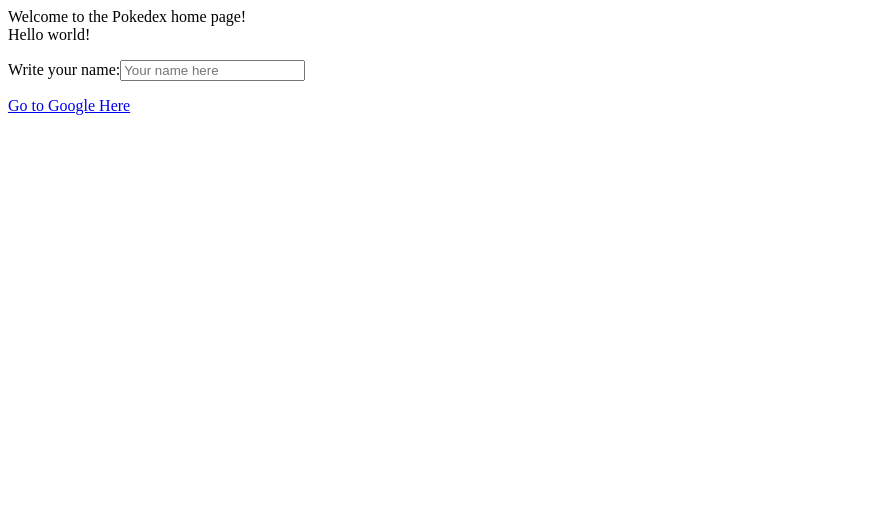
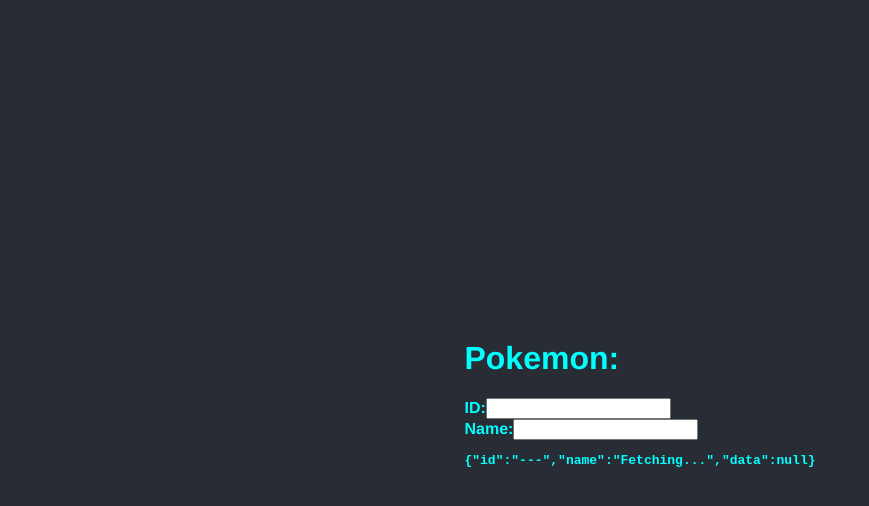
Before and after one commit to EstebanVictorio/pokedex-hooks-app, a Next.js app: page / in a window 1280 px wide. Shown: the top 506 px of the page, without its empty margins (0-869 px from the left). Built offline with nearby package versions, Linux system fonts and the light colour scheme.

Commit message:
[add] Added utils, layout and hocs

```diff
--- a/aliases.js
+++ b/aliases.js
@@ -4,7 +4,8 @@
 
 
 const aliases = {
-  component : `${root}/component`
+  component : `${root}/component`,
+  utils : `${root}/utils`,
 }
 
 
--- /dev/null
+++ b/component/container/target-container.js
@@ -0,0 +1,21 @@
+import { useState, useEffect } from 'react'
+import Target from 'component/section/target'
+import useDebounce from 'utils/hooks/use-debounce'
+
+const TargetContainer = ({ id = '---', name = 'Fetching...' }) => {
+  const [ lock, setLock ] = useState(false)
+  const [ pokemonID, setPokemonID ] = useState(0)
+  const [ pokemonName, setPokemonName ] = useState('')
+  const [ pokemon, setPokemon ] = useState({id, name, data: null})
+
+
+  return (
+    <Target
+      findByID={e => setPokemonID(e.target.value) }
+      findByName={e => setPokemonName(e.target.value) }
+      pokemon={ pokemon }/>
+    )
+}
+
+
+export default TargetContainer
--- /dev/null
+++ b/component/hoc/with-layout.js
@@ -0,0 +1,15 @@
+import { Component } from 'react'
+import Main from 'component/layout/main'
+
+const withLayout = WrappedComponent => class extends Component {
+      constructor(props){
+        super(props)
+      }
+      render(){
+        return <Main>
+          <WrappedComponent {...this.props}/>
+        </Main>
+      }
+  }
+
+export default withLayout
--- /dev/null
+++ b/component/layout/main.js
@@ -0,0 +1,28 @@
+import { createGlobalStyle } from 'styled-components'
+
+
+const GlobalStyle = createGlobalStyle`
+  html, body{
+    margin: 0;
+    padding: 0;
+    width: 100%;
+    height: 100%;
+    font-family: Helvetica;
+    font-weight: bold;
+    color: cyan;
+    background-color: #282C34;
+    display: flex;
+    flex-direction: row;
+    align-items: center;
+    justify-content: center;
+  }
+`
+
+
+
+const Main = ({children}) => <div>
+<GlobalStyle/>
+  {children}
+</div>
+
+export default Main
--- a/component/section/helloworld.js
+++ /dev/null
@@ -1,3 +0,0 @@
-const HelloWorld = props => <div>Hello world!</div>
-
-export default HelloWorld
--- /dev/null
+++ b/component/section/target.js
@@ -0,0 +1,21 @@
+import { useState, useEffect } from 'react'
+import withLayout from 'component/hoc/with-layout'
+
+const Target = ({findByID, findByName, pokemon}) =>
+  <div>
+    <div>
+      <label>ID:</label>
+      <input onChange={ findByID }/>
+    </div>
+    <div>
+      <label>Name:</label>
+      <input onChange={ findByName }/>
+    </div>
+    <pre>
+      {
+        JSON.stringify(pokemon)
+      }
+    </pre>
+  </div>
+
+export default withLayout(Target)
--- a/pages/index.js
+++ b/pages/index.js
@@ -1,12 +1,8 @@
-import HelloWorld from 'component/section/helloworld'
+import TargetContainer from 'component/container/target-container'
 
 const Home = props =>
-<div>Welcome to the Pokedex home page!
-  <HelloWorld/>
-  <p>
-    Write your name:
-    <input placeholder="Your name here"/>
-  </p>
-  <a href="www.google.com">Go to Google Here</a>
+<div>
+  <h1>Pokemon:</h1>
+  <TargetContainer/>
 </div>
 export default Home
--- /dev/null
+++ b/utils/hooks/use-debounce.js
@@ -0,0 +1,7 @@
+import { useEffect } from 'react'
+
+const useDebounce = (text, setLock, duration) => {
+  let timeout = setTimeout(() => {}, duration)
+}
+
+export default useDebounce
```
Also changed, not shown: package.json (+4 -4 lines), .babelrc.js, 1 other file (tests, documents, lock files or other folders).
